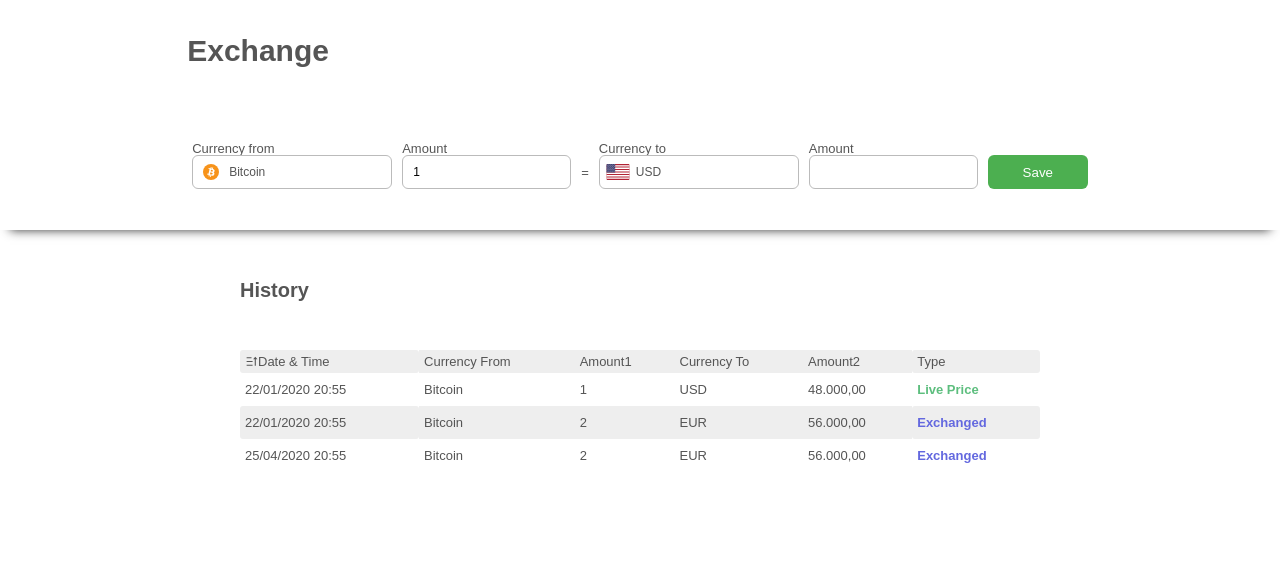
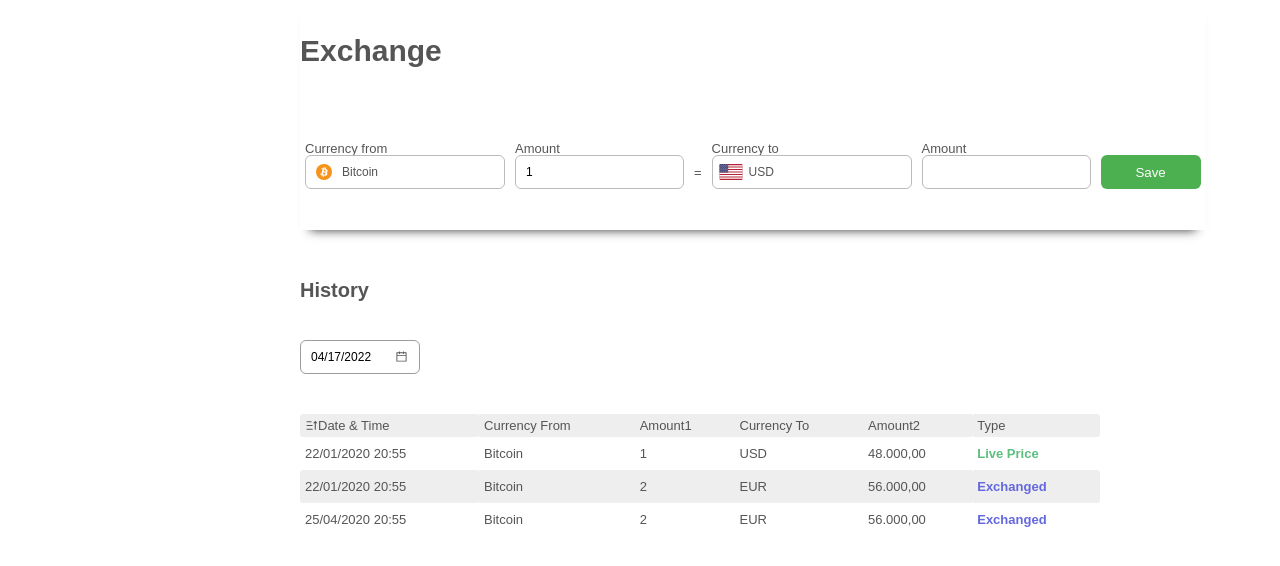
Before and after one commit to killjoy2013/currency_rates_widget, a Next.js app in the folder frontend-css/: page /widget in a window 1280 px wide. Shown: the top 566 px of the page. Built offline with nearby package versions, Linux system fonts and the light colour scheme.

Commit message:
MyDatePicker 1

```diff
--- a/frontend-css/package.json
+++ b/frontend-css/package.json
@@ -9,8 +9,11 @@
     "lint": "next lint"
   },
   "dependencies": {
+    "@types/react-datepicker": "^4.4.0",
+    "font-awesome": "^4.7.0",
     "next": "12.1.5",
     "react": "18.0.0",
+    "react-datepicker": "^4.7.0",
     "react-dom": "18.0.0",
     "react-icons": "^4.3.1"
   },
--- /dev/null
+++ b/frontend-css/src/components/DateFilter.tsx
@@ -0,0 +1,7 @@
+import MyDatePicker from "../elements/MyDatePicker";
+
+const DateFilter = () => {
+  return <MyDatePicker />;
+};
+
+export default DateFilter;
--- a/frontend-css/src/components/RateList/RateListDesktop.tsx
+++ b/frontend-css/src/components/RateList/RateListDesktop.tsx
@@ -2,6 +2,7 @@ import React, { useState } from "react";
 import classes from "../../../styles/RateList.module.css";
 
 import { RiSortAsc, RiSortDesc } from "react-icons/ri";
+import DateFilter from "../DateFilter";
 
 const RateListDesktop = () => {
   const [sortAsc, setSortAsc] = useState<boolean>(true);
@@ -9,6 +10,7 @@ const RateListDesktop = () => {
   return (
     <div className={classes.desktop}>
       <div className={classes.titleSmall}>History</div>
+      <DateFilter />
       <table className={classes.table}>
         <thead>
           <tr>
--- /dev/null
+++ b/frontend-css/src/elements/MyDatePicker.tsx
@@ -0,0 +1,57 @@
+import React, { useState } from "react";
+import { AiOutlineCalendar } from "react-icons/ai";
+import DatePicker from "react-datepicker";
+import "font-awesome/css/font-awesome.min.css";
+import "react-datepicker/dist/react-datepicker.css";
+
+const MyDatePicker = () => {
+  const [startDate, setStartDate] = useState(new Date());
+
+  const MyCustomInput = (
+    props: React.HTMLProps<HTMLInputElement>,
+    ref: React.Ref<HTMLInputElement>
+  ) => {
+    return (
+      <div>
+        <style>
+          {`
+          .date-picker input {
+            border-radius: var(--border-radius-big);
+            height: 3.4rem;
+            padding-left: 1rem;
+            padding-right: 2rem;
+            font-size: 1.2rem;
+            border: solid 1px var(--grey-color);
+            width: 12rem;
+        }
+
+        .container {
+            position: relative;
+        }
+
+        .icon {
+            position: absolute;
+            top: 10px;
+            left: 95px;
+        }
+      `}
+        </style>
+        <div className="container">
+          <input type="text" {...props} />
+          <AiOutlineCalendar className="icon" />
+        </div>
+      </div>
+    );
+  };
+
+  return (
+    <DatePicker
+      wrapperClassName="date-picker"
+      customInput={React.createElement(React.forwardRef(MyCustomInput))}
+      selected={startDate}
+      onChange={(date: Date) => setStartDate(date)}
+    />
+  );
+};
+
+export default MyDatePicker;
--- a/frontend-css/src/pages/widget/index.tsx
+++ b/frontend-css/src/pages/widget/index.tsx
@@ -1,5 +1,6 @@
 import React from "react";
 import classes from "../../../styles/Widget.module.css";
+import DateFilter from "../../components/DateFilter";
 import ExchangeForm from "../../components/ExchangeForm";
 import RateList from "../../components/RateList";
 
@@ -10,6 +11,7 @@ const Widget = () => {
         <div className={classes.title}>Exchange</div>
         <ExchangeForm />
       </div>
+
       <RateList />
     </div>
   );
--- a/frontend-css/styles/RateList.module.css
+++ b/frontend-css/styles/RateList.module.css
@@ -1,13 +1,14 @@
 .desktop {
   display: grid;
   margin-top: 5rem;
-  justify-content: center;
+  justify-content: start;
   font-size: 1.3rem;
+  gap: 4rem;
 }
 
 .table {
   width: 800px;
-  margin-top: 5rem;
+  /* margin-top: 5rem; */
   border-collapse: collapse;
 }
 
@@ -72,7 +73,7 @@
 .box {
   display: grid;
   align-content: start;
-  background-color: var(--back-gray);
+  background-color: var(--neutral-color);
   border-radius: var(--border-radius-big);
   padding: 1.3rem 1rem;
   gap: 2rem;
--- a/frontend-css/styles/Widget.module.css
+++ b/frontend-css/styles/Widget.module.css
@@ -2,6 +2,8 @@
   position: relative;
   background-color: white;
   display: grid;
+  padding-left: 30rem;
+  justify-content: start;
 }
 
 .toolbar {
@@ -11,7 +13,7 @@
   /* grid-template-columns: 100rem; */
   /* grid-template-rows: 1fr 1fr; */
   align-items: center;
-  justify-content: center;
+  justify-content: start;
   /* border-bottom: 1px solid; */
   /* background-color: palegoldenrod; */
   box-shadow: 0 1rem 1rem -1rem #333;
@@ -72,7 +74,6 @@
 .textInput {
   border-radius: var(--border-radius-big);
   height: 3.4rem;
-  /* padding: 0.8rem 1rem; */
   padding-left: 1rem;
   font-size: 1.2rem;
   font-family: sans-serif;
@@ -122,7 +123,7 @@
 @media (max-width: 1200px) {
   .page {
     padding: 2rem 1rem;
-    grid-template-rows: auto;
+    justify-content: stretch;
   }
   .toolbar {
     justify-content: stretch;
--- a/frontend-css/styles/globals.css
+++ b/frontend-css/styles/globals.css
@@ -1,7 +1,13 @@
 :root {
+  --primary-color: #49cd5e;
+  --secondary-color: #223cc7;
+  --tertiary-color: #6581a3;
+  --dark-color: #000000;
+  --grey-color: #9c9c9c;
+  --neutral-color: #e1e8ed;
   --exchange-color: #6368df;
   --live-price-color: #5dbe7e;
-  --back-gray: #f5f5f5;
+
   --border-radius-small: 0.3rem;
   --border-radius-big: 0.6rem;
   --responsive-margin: 5rem;
```
Also changed, not shown: 1 other file (tests, documents, lock files or other folders).
